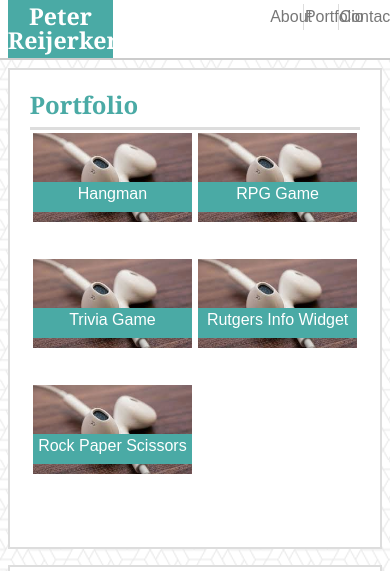
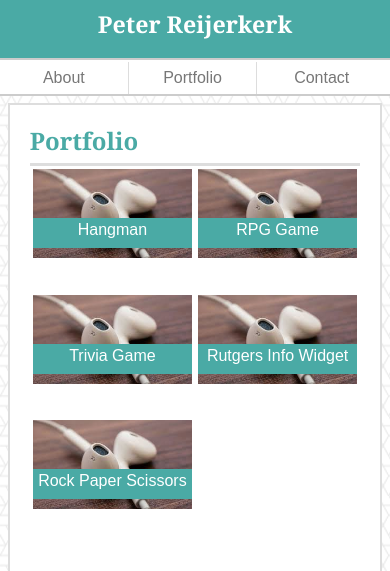
Before and after one commit to PReijerkerk/Responsive-Portfolio, a plain HTML site: page portfolio.html in a window 390 px wide. Shown: the top 571 px of the page. Drawn offline with Linux system fonts and the light colour scheme.

Commit message:
removed height from my nav css to fix it pushing down the main container; completed the name header taking full width and nav dropping below header sections of the Max-width 640px media query

```diff
--- a/assets/css/style.css
+++ b/assets/css/style.css
@@ -41,7 +41,6 @@ h3 {
 
 nav {
     width: 27%;
-    height: 100%;
     float: right;
     text-align: center;
     margin-right: 4%;
@@ -125,7 +124,7 @@ footer {
 
 .box {
     display: inline-block;
-    width: 100%;
+    width: 50%;
     height: 10%;
     margin: 0%;
 }
@@ -235,8 +234,30 @@ footer {
 
 @media screen and (max-width: 640px) {
     /*Name Header takes full width*/
+    header {
+        float: left;
+        background-color: #4aaaa5;
+        border-bottom: none;
+        color:#ffffff;
+        height: 100%;
+        width: 100%;
+        margin-bottom: 0;
+        font-family: Georgia, 'Times New Roman', Times, serif;
+        text-align: center;
+        font-weight: bold;
+        vertical-align: middle;
+        padding-top: 3%;
+        margin-left: 0%;
+    }
 
     /*Nav drops below header*/
+    nav {
+        clear:both;
+        width:100%;
+        text-align: center;
+        float: left;
+        border-bottom: 2px solid #cccccc;
+    }
 
     /*bio-image full width above about section*/
     #bio-image {
@@ -244,4 +265,8 @@ footer {
         height:100%;
         margin-bottom:15px;
     }
+
+
+
+
 }
```
